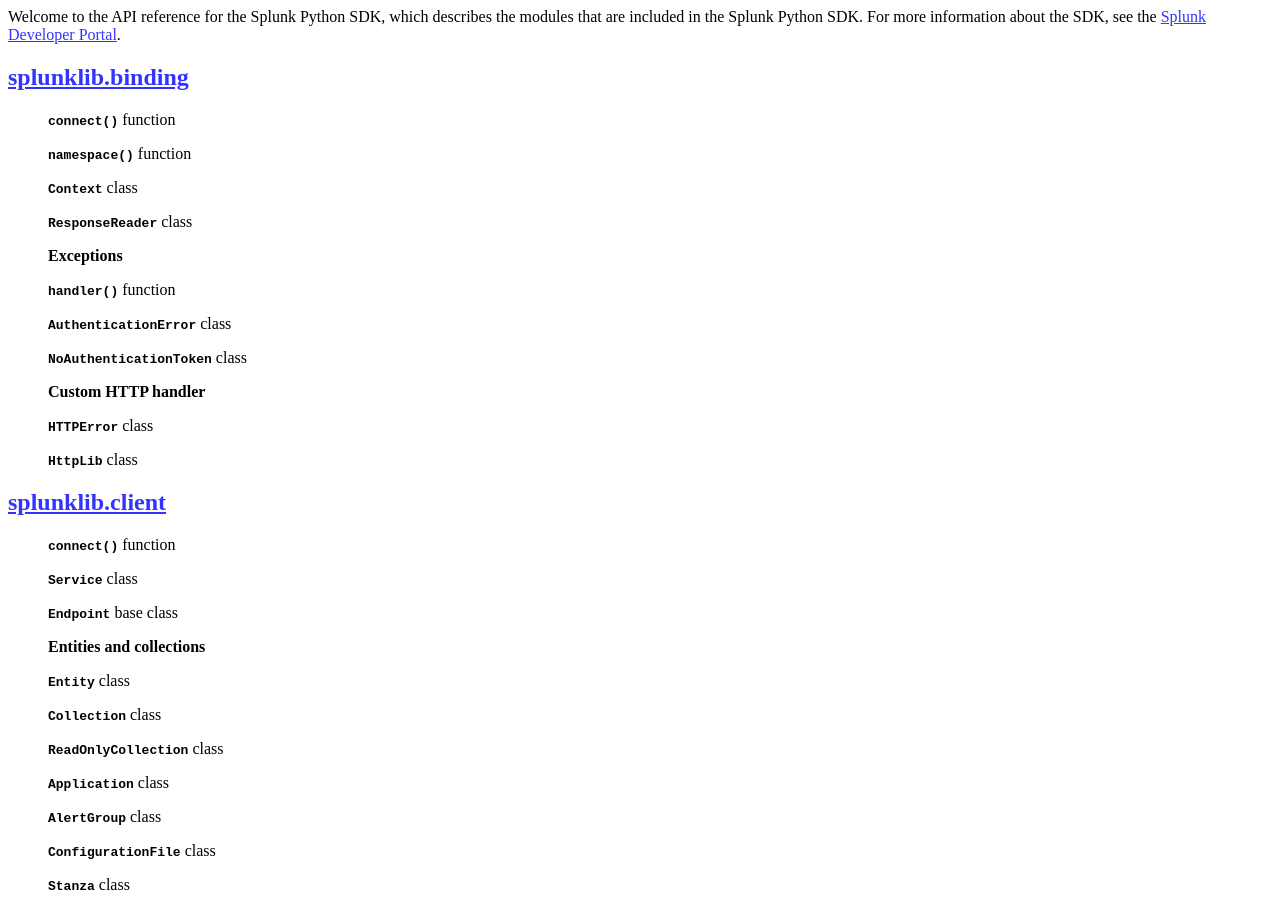
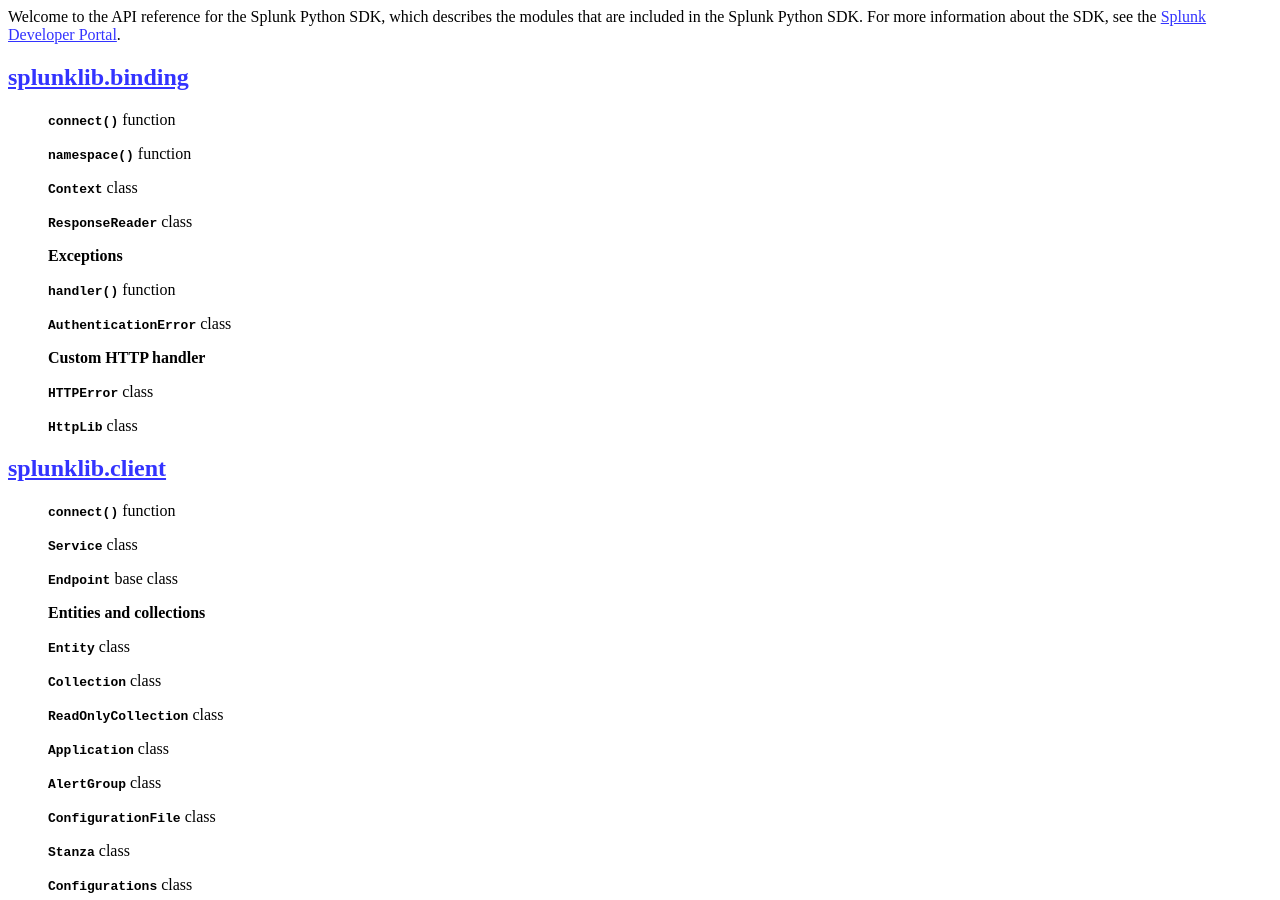
Before and after one commit to splunk/splunk-sdk-python, a Sphinx documentation site: the page built from docs/index.rst, in a window 1280 px wide and 900 px high. Built offline with Sphinx 7.4.7, drawn with Linux system fonts in a browser that asks for light colours.

Commit message:
Mark NoAuthenticationToken as SDK-private.

```diff
--- a/docs/binding.rst
+++ b/docs/binding.rst
@@ -21,8 +21,5 @@
 .. autoclass:: HttpLib
     :members: delete, get, post, request
 
-.. autoclass:: NoAuthenticationToken
-    :members:
-
 .. autoclass:: ResponseReader
     :members: close, empty, peek, read
--- a/docs/index.rst
+++ b/docs/index.rst
@@ -21,8 +21,6 @@
     :func:`~splunklib.binding.handler` function
 
     :class:`~splunklib.binding.AuthenticationError` class
-
-    :class:`~splunklib.binding.NoAuthenticationToken` class
 
     **Custom HTTP handler**
 
```
Also changed, not shown: 1 other file.
